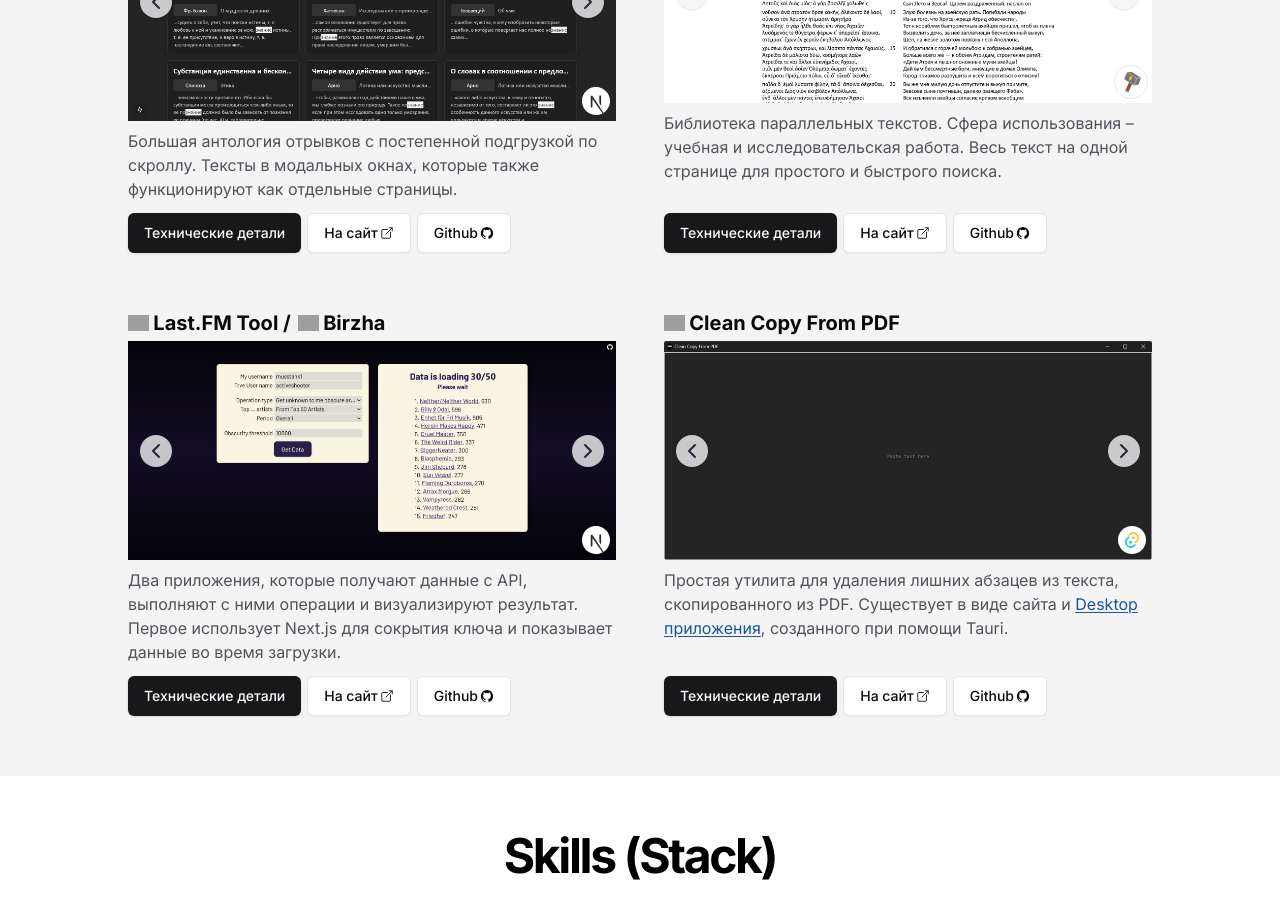
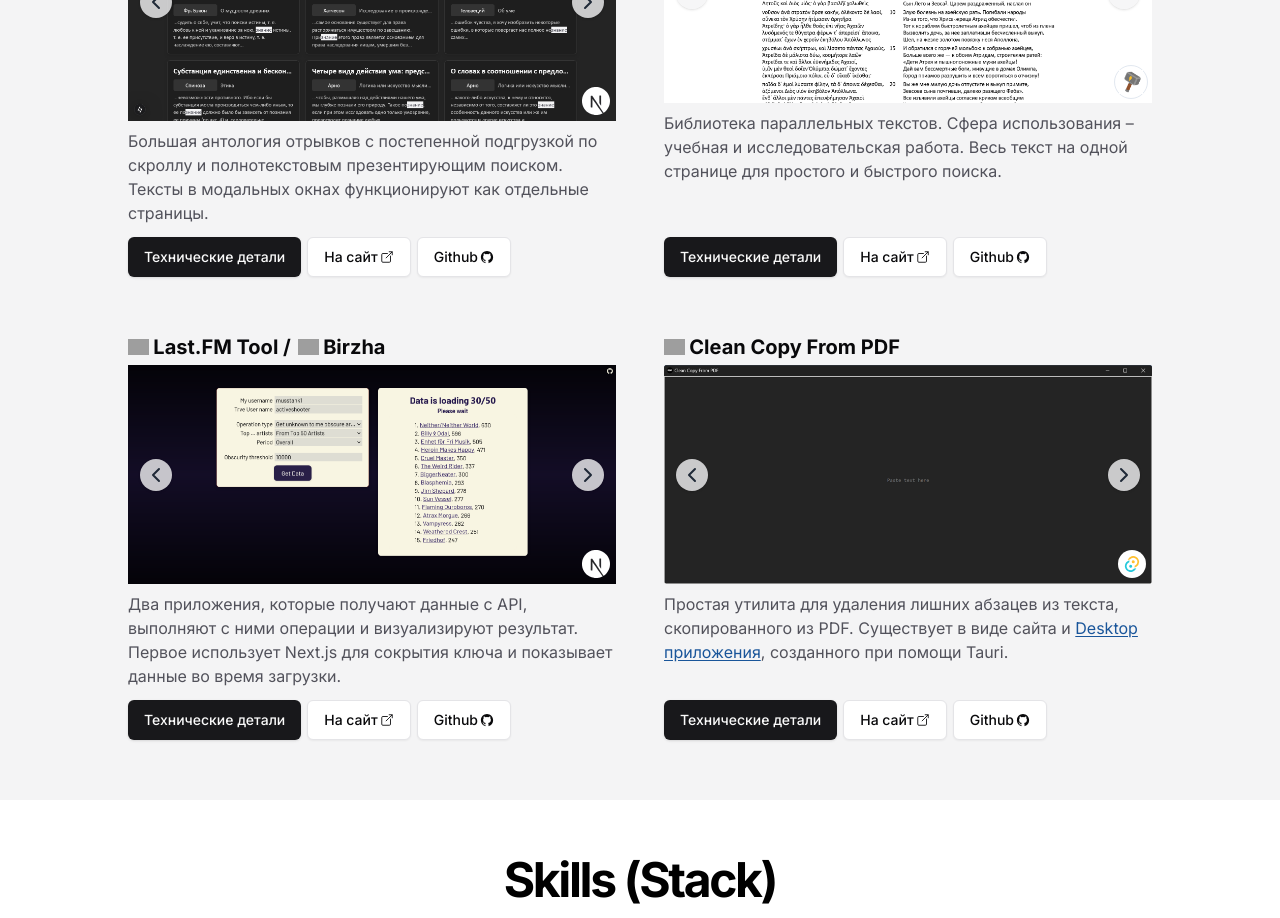
Before and after one commit to siebentod/portfolio, a Next.js app: page / in a window 1280 px wide. Shown: the part 1260-2178 px from the top of the page. Built offline with nearby package versions, Linux system fonts and the light colour scheme; grey boxes are pictures that could not be loaded.

Commit message:
smallfix

```diff
--- a/app/_components/FeaturedProjects.jsx
+++ b/app/_components/FeaturedProjects.jsx
@@ -166,9 +166,9 @@ function FeaturedProjects() {
                 </div>
               </div>
               <p className="text-zinc-600 my-2 flex-1">
-                Большая антология отрывков с постепенной подгрузкой по скроллу.
-                Тексты в модальных окнах, которые также функционируют как
-                отдельные страницы.
+                Большая антология отрывков с постепенной подгрузкой по скроллу и
+                полнотекстовым презентирующим поиском. Тексты в модальных окнах
+                функционируют как отдельные страницы.
               </p>
               <div className="my-1 flex flex-wrap place-content-center xs:place-content-start">
                 <Button
```
